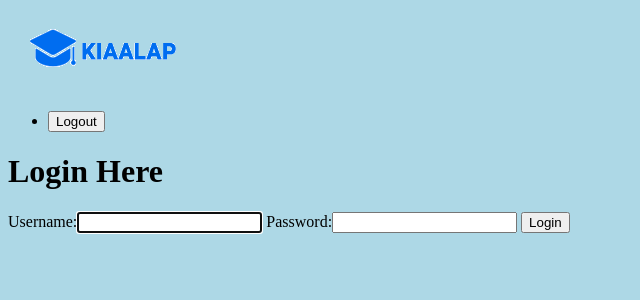
After one commit to saqlainattar/first_blog, a Django app: page /accounts/login/ in a window 1280 px wide. The commit adds this page. Shown: the top 300 px of the page, without its empty margins (0-640 px from the left). Run offline with Django 3.2, Linux system fonts and the light colour scheme.

Commit message:
added user log out

```diff
--- /dev/null
+++ b/accounts/templates/accounts/login.html
@@ -0,0 +1,10 @@
+{% extends 'base_layout.html' %}
+
+{% block content %}
+    <h1>Login Here</h1>
+    <form class="site-form" action="{% url 'articles:list' %}" method="post">
+    {% csrf_token %}
+        {{ form }}
+    <input type="submit" value="Login">
+    </form>
+{% endblock %}
--- a/accounts/urls.py
+++ b/accounts/urls.py
@@ -5,4 +5,6 @@ app_name = 'accounts'
 
 urlpatterns = [
     url(r'^signup/$',views.signup_view,name="signup"),
+    url(r'^login/$',views.login_view,name="login"),
+    url(r'^logout/$',views.logout_view,name="logout"),
 ]
--- a/accounts/views.py
+++ b/accounts/views.py
@@ -1,14 +1,33 @@
 from django.shortcuts import render,redirect
-from django.contrib.auth.forms import UserCreationForm
+from django.contrib.auth.forms import UserCreationForm ,AuthenticationForm
+from django.contrib.auth import login ,logout
 # Create your views here.
 
 def signup_view(request):
     if request.method == 'POST':
         form = UserCreationForm(request.POST)
         if form.is_valid():
-            form.save()
+            user = form.save()
             #log the user in
+            login(request,user)
             return redirect('articles:list')
     else:
         form = UserCreationForm()
     return render(request,'accounts/signup.html',{'form':form})
+
+def login_view(request):
+    if request.method == 'POST':
+        form = AuthenticationForm(data=request.POST)
+        if form.is_valid():
+            #user log in
+            user = form.get_user()
+            login(request,user)
+            return redirect('articles:list')
+    else:
+        form = AuthenticationForm()
+    return render(request,'accounts/login.html',{'form':form})
+
+def logout_view(request):
+    if request.method == 'POST':
+        logout(request)
+    return redirect('articles:list')
--- a/templates/base_layout.html
+++ b/templates/base_layout.html
@@ -10,6 +10,18 @@
 <body>
     <div class="wrapper">
         <h1><a href="{% url 'articles:list' %}"><img src="{% static 'logo.png' %}"></a></h1>
+        <nav>
+            <ul>
+                <li>
+                    <form class="logout-link" action="{% url 'accounts:logout' %}" method="post">
+                    {% csrf_token %}
+                     <button type="submit">Logout</button>
+                    </form>
+                </li>
+            </ul>
+
+
+        </nav>
         {% block content %}
         {% endblock %}
     </div>
```
Also changed, not shown: accounts/templates/accounts/signup.html (line endings or trailing spaces), db.sqlite3.
